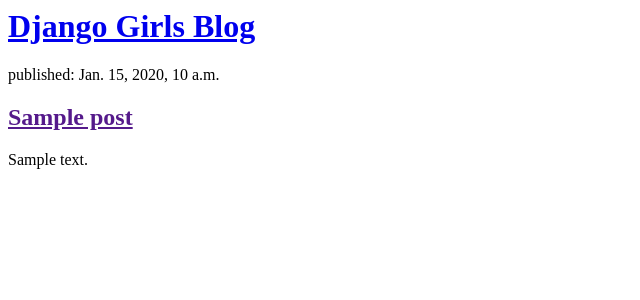
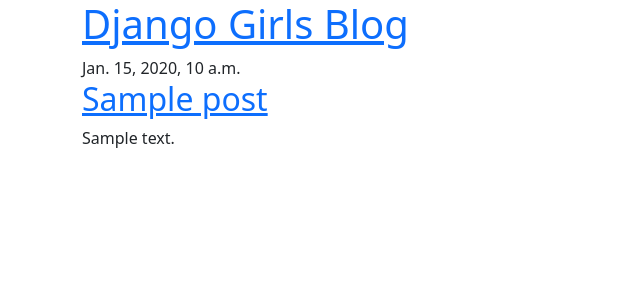
Before and after one commit to millardkieron/my-first-blog, a Django app: page / in a window 1280 px wide. Shown: the top 300 px of the page, without its empty margins (0-640 px from the left). Run offline with Django 3.2, Linux system fonts and the light colour scheme; tables that the repository leaves empty hold one stand-in row (values such as "Sample post").

Commit message:
Added view and template for detailed blog post as well as CSS for the site

```diff
--- /dev/null
+++ b/blog/templates/blog/base.html
@@ -0,0 +1,25 @@
+{% load static %}
+<!DOCTYPE html>
+<html>
+    <head>
+        <title>Django Girls blog</title>
+        <link rel="stylesheet" href="https://cdn.jsdelivr.net/npm/bootstrap@5.1.3/dist/css/bootstrap.min.css" integrity="sha384-1BmE4kWBq78iYhFldvKuhfTAU6auU8tT94WrHftjDbrCEXSU1oBoqyl2QvZ6jIW3" crossorigin="anonymous">
+        <link rel="stylesheet" href="{% static 'css/blog.css' %}">
+        <link href="//fonts.googleapis.com/css?family=Lobster&subset=latin,latin-ext" rel="stylesheet" type="text/css">
+    </head>
+    <body>
+    <header class="page-header">
+      <div class="container">
+          <h1><a href="/">Django Girls Blog</a></h1>
+      </div>
+    </header>
+    <main class="container">
+        <div class="row">
+            <div class="col">
+            {% block content %}
+            {% endblock %}
+            </div>
+        </div>
+    </main>
+</body>
+</html>
--- a/blog/templates/blog/post_list.html
+++ b/blog/templates/blog/post_list.html
@@ -1,11 +1,14 @@
-<header>
-    <h1><a href="/">Django Girls Blog</a></h1>
-</header>
+{% extends "blog/base.html" %}
 
-{% for post in posts %}
-    <article>
-        <time>published: {{ post.published_date }}</time>
-        <h2><a href="">{{ post.title }}</a></h2>
-        <p>{{ post.text|linebreaksbr }}</p>
-    </article>
-{% endfor %}
+
+{%block content%}
+                   {% for post in posts %}
+                       <article class="post">
+                           <time class="date">
+                               {{ post.published_date }}
+                           </time>
+                           <h2><a href="{% url 'post_detail' pk=post.pk %}">{{ post.title }}</a></h2>
+                           <p>{{ post.text|linebreaksbr }}</p>
+                       </article>
+                   {% endfor %}
+{%endblock%}
```
Also changed, not shown: blog/templates/blog/post_detail.html (added, +13 -0 lines).
